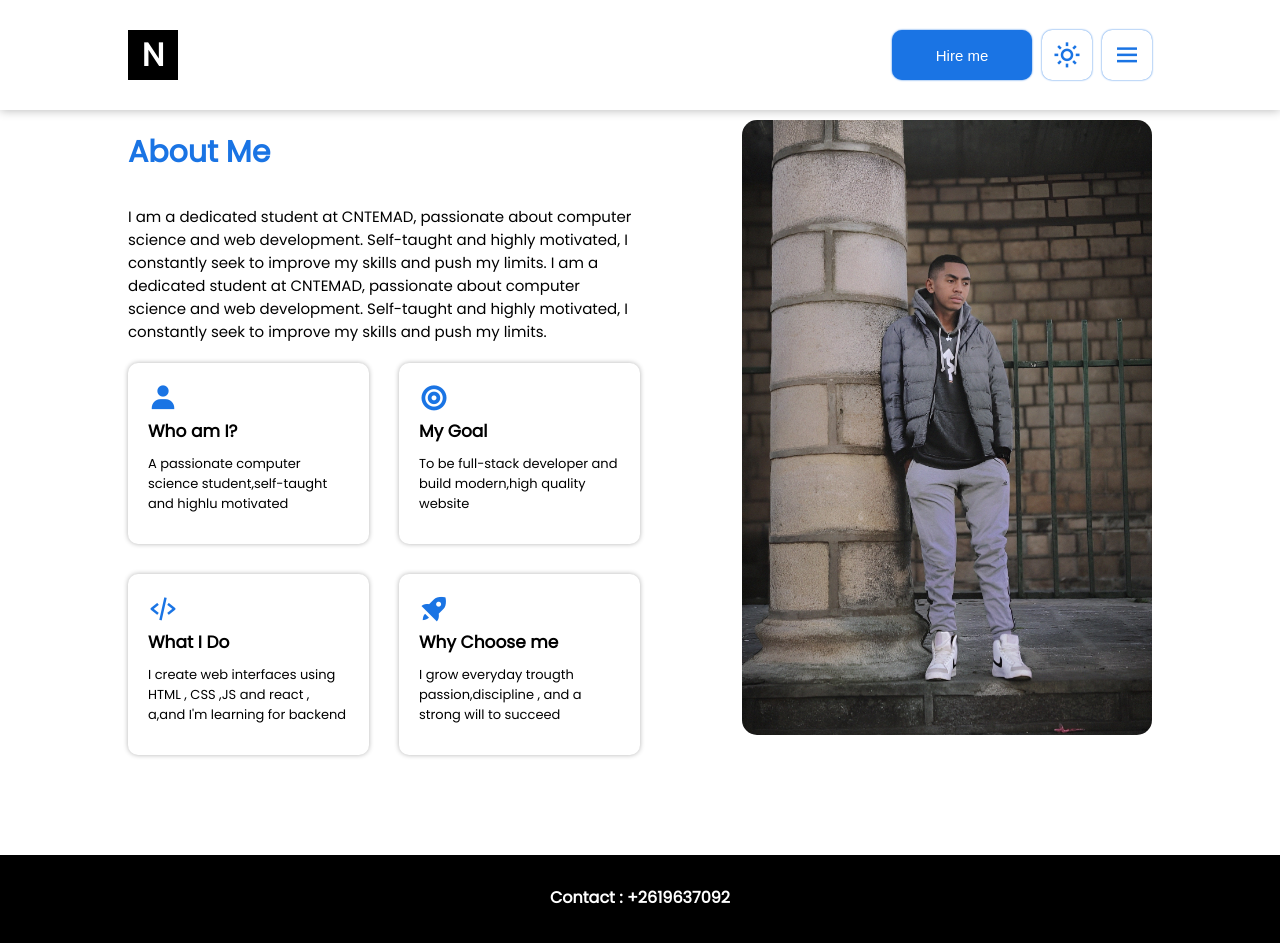
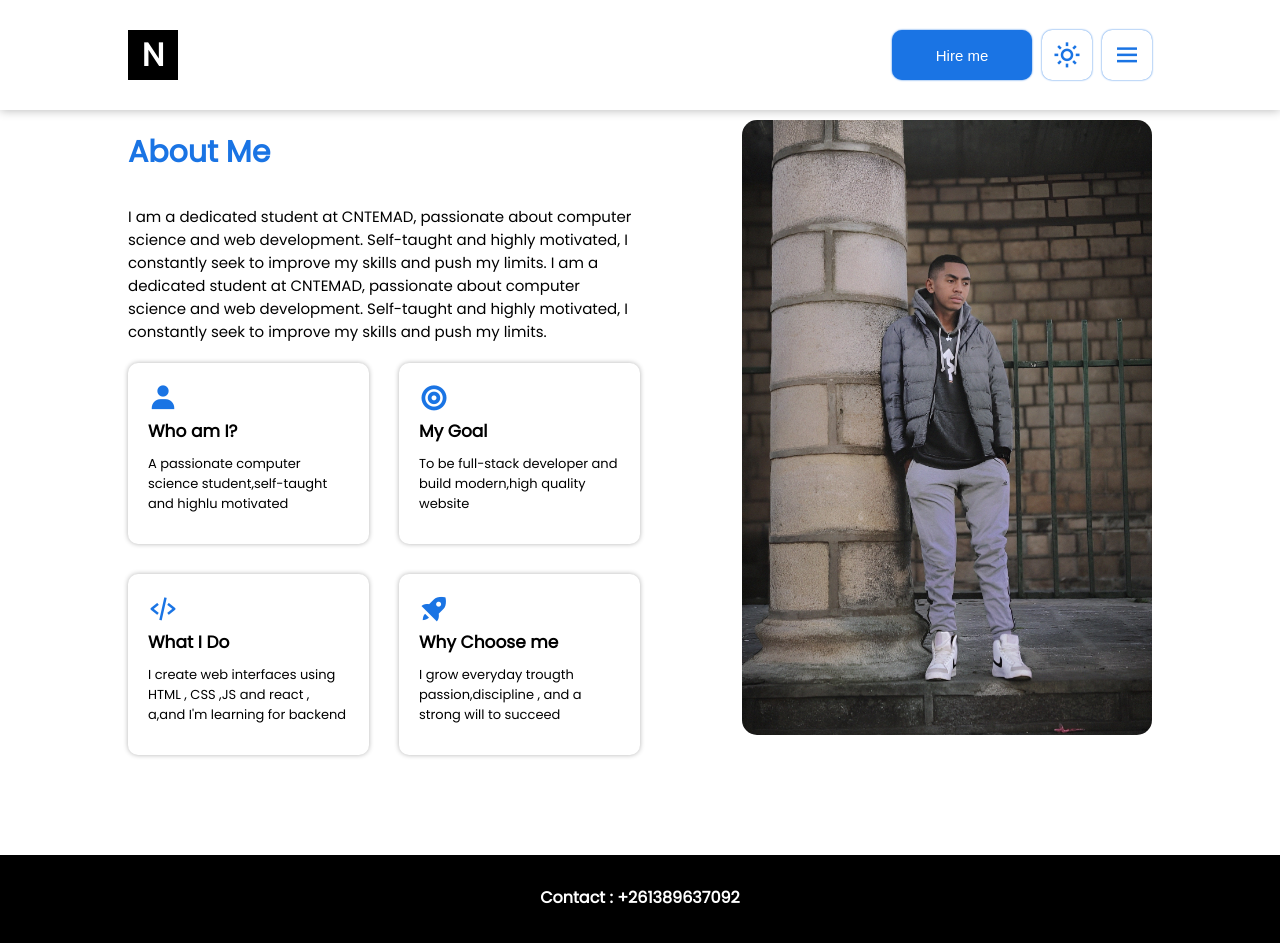
Before and after one commit to NandryRakoto/React_portfolio, a React (Vite) app: page /About in a window 1280 px wide. Shown: the top 943 px of the page. Built offline with nearby package versions, Linux system fonts and the light colour scheme.

Commit message:
Update Footer.jsx

```diff
--- a/src/components/Pages/Footer.jsx
+++ b/src/components/Pages/Footer.jsx
@@ -5,7 +5,7 @@ export const Footer = () => {
     <>
       <footer>
         <b>
-          Contact : <a href="tel:+2619637092">+2619637092</a>
+          Contact : <a href="tel:+261389637092">+261389637092</a>
         </b>
         <p>&copy; 2025 NAH | Dev passionnée </p>
         <div className="fin">
```
